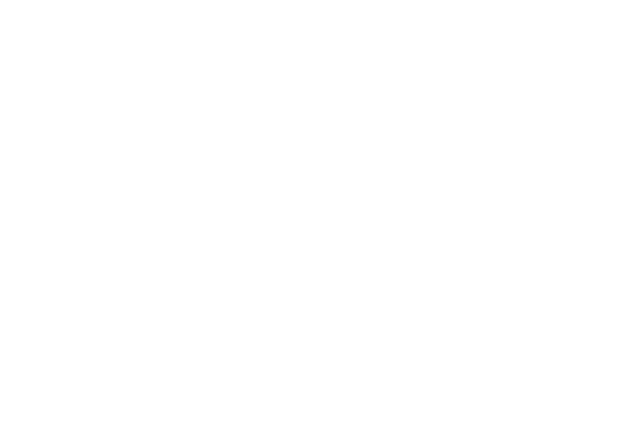
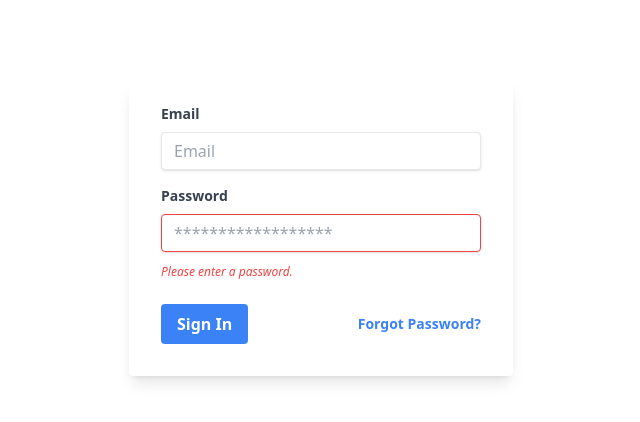
Before and after one commit to nermindonat/product-catalog-project, a Next.js app: page /Register in a window 1280 px wide. Shown: the top 422 px of the page, without its empty margins (319-959 px from the left). Built offline with nearby package versions, Linux system fonts and the light colour scheme.

Commit message:
Something added.

```diff
--- /dev/null
+++ b/components/Button.tsx
@@ -0,0 +1,22 @@
+import React from 'react';
+
+function Button() {
+    return (
+        <div className="flex items-center justify-between">
+          <button
+            className="bg-blue-500 hover:bg-blue-700 text-white font-bold py-2 px-4 rounded focus:outline-none focus:shadow-outline"
+            type="button"
+          >
+            Sign In
+          </button>
+          <a
+            className="inline-block align-baseline font-bold text-sm text-blue-500 hover:text-blue-800"
+            href="#"
+          >
+            Forgot Password?
+          </a>
+        </div>
+    );
+}
+
+export default Button;
--- a/components/Form.tsx
+++ b/components/Form.tsx
@@ -1,54 +1,16 @@
 import React from "react";
+import Button from "./Button";
+import LoginInput from "./LoginInput";
+import Input from "./LoginInput";
+import RegisterInput from "./RegisterInput";
 
 function loginForm() {
+
   return (
-    <div className="w-full max-w-xs">
+    <div className="w-full max-w-sm">
       <form className="bg-white shadow-lg rounded px-8 pt-6 pb-8 mb-4">
-        <div className="mb-4">
-          <label
-            className="block text-gray-700 text-sm font-bold mb-2"
-            htmlFor="email"
-          >
-            Email
-          </label>
-          <input
-            className="shadow appearance-none border rounded w-full py-2 px-3 text-gray-700 leading-tight focus:outline-none focus:shadow-outline"
-            id="email"
-            type="email"
-            placeholder="Email"
-          />
-        </div>
-        <div className="mb-6">
-          <label
-            className="block text-gray-700 text-sm font-bold mb-2"
-            htmlFor="password"
-          >
-            Password
-          </label>
-          <input
-            className="shadow appearance-none border border-red-500 rounded w-full py-2 px-3 text-gray-700 mb-3 leading-tight focus:outline-none focus:shadow-outline"
-            id="password"
-            type="password"
-            placeholder="******************"
-          />
-          <p className="text-red-500 text-xs italic">
-            Please choose a password.
-          </p>
-        </div>
-        <div className="flex items-center justify-between">
-          <button
-            className="bg-blue-500 hover:bg-blue-700 text-white font-bold py-2 px-4 rounded focus:outline-none focus:shadow-outline"
-            type="button"
-          >
-            Sign In
-          </button>
-          <a
-            className="inline-block align-baseline font-bold text-sm text-blue-500 hover:text-blue-800"
-            href="#"
-          >
-            Forgot Password?
-          </a>
-        </div>
+        <LoginInput />
+        <Button />
       </form>
     </div>
   );
--- /dev/null
+++ b/components/LoginInput.tsx
@@ -0,0 +1,40 @@
+import React from "react";
+
+function Input() {
+
+  return (
+    <div>
+      <div className="mb-4">
+          <label
+            className="block text-gray-700 text-sm font-bold mb-2"
+            htmlFor="email"
+          >
+            Email
+          </label>
+          <input
+            className="shadow appearance-none border rounded w-full py-2 px-3 text-gray-700 leading-tight focus:outline-none focus:shadow-outline"
+            id="email"
+            type="email"
+            placeholder="Email"
+          />
+        </div>
+      <div className="mb-6">
+        <label
+          className="block text-gray-700 text-sm font-bold mb-2"
+          htmlFor="password"
+        >
+          Password
+        </label>
+        <input
+          className="shadow appearance-none border border-red-500 rounded w-full py-2 px-3 text-gray-700 mb-3 leading-tight focus:outline-none focus:shadow-outline"
+          id="password"
+          type="password"
+          placeholder="******************" required
+        />
+        <p className="text-red-500 text-xs italic">Please enter a password.</p>
+      </div>
+    </div>
+  );
+}
+
+export default Input;
--- /dev/null
+++ b/components/RegisterInput.tsx
@@ -0,0 +1,87 @@
+import React,{useState} from 'react';
+
+function RegisterInput() {
+
+
+    return (
+        <div>
+        <div className="mb-4">
+            <label
+              className="block text-gray-700 text-sm font-bold mb-2"
+              htmlFor="email"
+            >
+              Name
+            </label>
+            <input
+              className="shadow appearance-none border rounded w-full py-2 px-3 text-gray-700 leading-tight focus:outline-none focus:shadow-outline"
+              id="email"
+              type="text"
+              placeholder="Name"
+            />
+          </div>
+          <div className="mb-4">
+            <label
+              className="block text-gray-700 text-sm font-bold mb-2"
+              htmlFor="email"
+            >
+              Surname
+            </label>
+            <input
+              className="shadow appearance-none border rounded w-full py-2 px-3 text-gray-700 leading-tight focus:outline-none focus:shadow-outline"
+              id="email"
+              type="text"
+              placeholder="Surname"
+            />
+          </div>
+          <div className="mb-4">
+            <label
+              className="block text-gray-700 text-sm font-bold mb-2"
+              htmlFor="email"
+            >
+              Phone Number
+            </label>
+            <input
+              className="shadow appearance-none border rounded w-full py-2 px-3 text-gray-700 leading-tight focus:outline-none focus:shadow-outline"
+              id="email"
+              type="number"
+              placeholder="Phone Number"
+
+
+
+            />
+          </div>
+        <div className="mb-6">
+          <label
+            className="block text-gray-700 text-sm font-bold mb-2"
+            htmlFor="password"
+          >
+            Password
+          </label>
+          <input
+            className="shadow appearance-none border border-red-500 rounded w-full py-2 px-3 text-gray-700 mb-3 leading-tight focus:outline-none focus:shadow-outline"
+            id="password"
+            type="password"
+            placeholder="******************"
+          />
+          <p className="text-red-500 text-xs italic">Please enter a password.</p>
+        </div>
+        <div className="mb-6">
+          <label
+            className="block text-gray-700 text-sm font-bold mb-2"
+            htmlFor="password"
+          >
+            Password Again
+          </label>
+          <input
+            className="shadow appearance-none border border-red-500 rounded w-full py-2 px-3 text-gray-700 mb-3 leading-tight focus:outline-none focus:shadow-outline"
+            id="password"
+            type="password"
+            placeholder="******************"
+          />
+          <p className="text-red-500 text-xs italic">Please re-enter password.</p>
+        </div>
+      </div>
+    );
+}
+
+export default RegisterInput;
--- a/package.json
+++ b/package.json
@@ -9,9 +9,13 @@
     "lint": "next lint"
   },
   "dependencies": {
+    "@hookform/resolvers": "^2.9.10",
     "next": "13.0.0",
     "react": "18.2.0",
-    "react-dom": "18.2.0"
+    "react-dom": "18.2.0",
+    "react-hook-form": "^7.38.0",
+    "react-input-mask": "^2.0.4",
+    "yup": "^0.32.11"
   },
   "devDependencies": {
     "@types/node": "18.11.5",
--- a/pages/Home.tsx
+++ b/pages/Home.tsx
@@ -1,6 +1,6 @@
 import React from 'react';
 import Navbar from '../components/Navbar';
-import ProductList from './ProductList';
+import ProductList from '../components/ProductList';
 
 function Home() {
     return (
--- a/pages/Register.tsx
+++ b/pages/Register.tsx
@@ -1,11 +1,12 @@
-import React from 'react';
+import React from "react";
+import Form from "../components/Form";
 
 function Register() {
-    return (
-        <div>
-
-        </div>
-    );
+  return (
+    <div className="flex mt-20  items-center justify-center">
+      <Form />
+    </div>
+  );
 }
 
 export default Register;
--- a/pages/index.tsx
+++ b/pages/index.tsx
@@ -3,14 +3,16 @@
 import Header from "../components/Header";
 import styles from "../styles/Home.module.css";
 import Login from "./Login";
-import ProductList from "./ProductList";
+import ProductList from "../components/ProductList";
+import RegisterInput from "../components/RegisterInput";
+import Register from "./Register";
 
 
 export default function Home() {
   return (
    <div className="">
     <Header />
-    <Login />
+    <Register />
    </div>
   );
 }
```
Also changed, not shown: components/ProductList.tsx (renamed from pages/ProductList.tsx), 1 other file (tests, documents, lock files or other folders).
